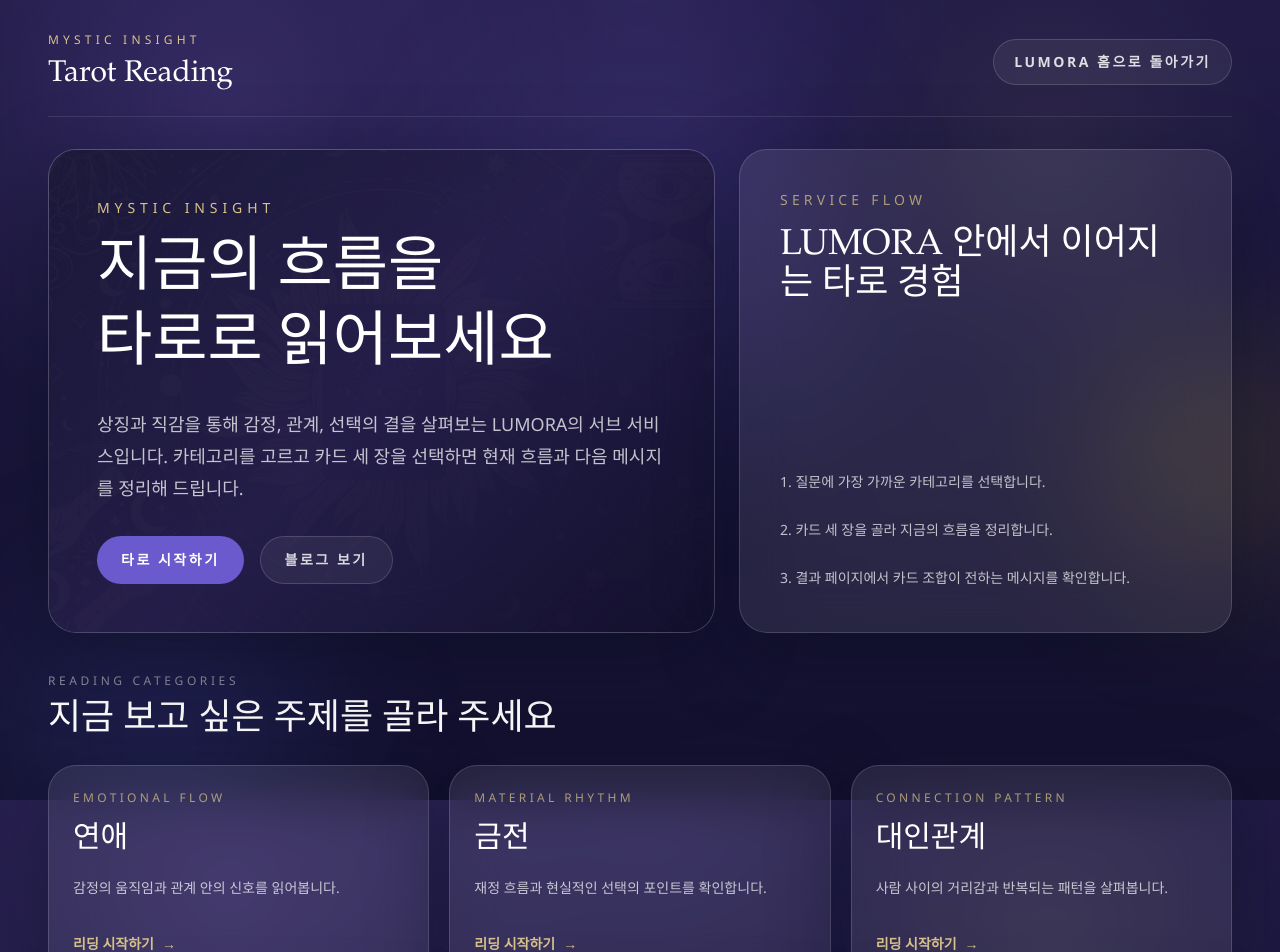
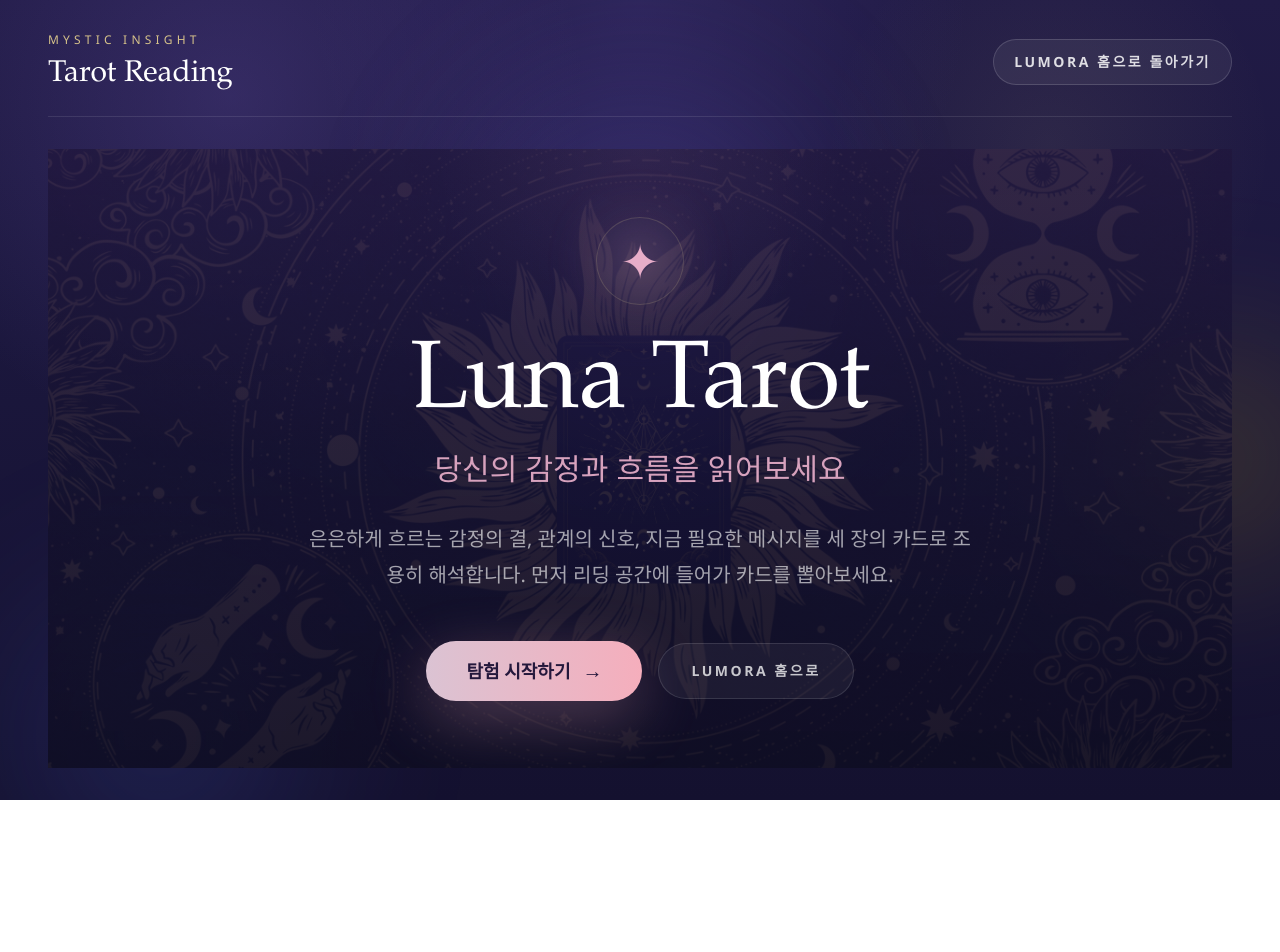
Before and after one commit to woolbo100/lumora-platform, a Next.js app: page /tarot in a window 1280 px wide. Shown: the top 952 px of the page. After the commit the page ends 800 px from the top, so only its background shows below. Built offline with nearby package versions, Linux system fonts and the light colour scheme.

Commit message:
Refine tarot hub and card reveal flow

```diff
--- a/app/tarot/page.tsx
+++ b/app/tarot/page.tsx
@@ -1,109 +1,53 @@
 import Image from "next/image";
 import Link from "next/link";
 
-import { GlassPanel } from "@/components/shared/GlassPanel";
-import { tarotCategories } from "@/data/tarotCards";
-
 export default function TarotPage() {
   return (
-    <main className="flex flex-1 flex-col gap-10 pb-8">
-      <section className="grid gap-6 lg:grid-cols-[1.15fr_0.85fr]">
-        <GlassPanel className="relative overflow-hidden p-8 sm:p-10 lg:p-12">
+    <main className="relative flex flex-1 items-center justify-center overflow-hidden px-6 py-12 sm:px-8">
       <div className="absolute inset-0">
         <Image
           src="/images/tarot/tarotmain.png"
-              alt="타로 메인 비주얼"
+          alt="타로 허브 배경"
           fill
           priority
-              className="object-cover opacity-20"
-              sizes="(max-width: 1024px) 100vw, 60vw"
+          className="object-cover opacity-34 scale-[1.02]"
+          sizes="100vw"
         />
-            <div className="absolute inset-0 bg-[linear-gradient(135deg,rgba(23,20,51,0.82),rgba(36,29,73,0.9),rgba(18,15,44,0.95))]" />
+        <div className="absolute inset-0 bg-[radial-gradient(circle_at_top,rgba(205,154,188,0.08),transparent_24%),linear-gradient(180deg,rgba(36,24,64,0.74)_0%,rgba(24,18,48,0.7)_48%,rgba(16,13,34,0.8)_100%)]" />
       </div>
 
-          <div className="relative max-w-2xl">
-            <p className="text-sm uppercase tracking-[0.35em] text-[var(--color-secondary)]">
-              Mystic Insight
+      <section className="relative z-10 mx-auto flex max-w-3xl flex-col items-center text-center">
+        <div className="mb-8 flex h-22 w-22 items-center justify-center rounded-full border border-[var(--color-secondary)]/18 bg-[radial-gradient(circle,rgba(245,186,211,0.16),rgba(255,255,255,0.02))] text-5xl text-[#e7adc8] shadow-[0_0_60px_rgba(231,173,200,0.14)]">
+          ✦
+        </div>
+
+        <h1 className="font-display text-6xl leading-none text-white sm:text-7xl md:text-8xl">
+          Luna Tarot
+        </h1>
+        <p className="mt-5 font-myeongjo text-2xl text-[#d7a2bd] sm:text-3xl">
+          당신의 감정과 흐름을 읽어보세요
         </p>
-            <h2 className="mt-4 font-display text-5xl leading-tight text-white sm:text-6xl">
-              지금의 흐름을
-              <br />
-              타로로 읽어보세요
-            </h2>
-            <p className="mt-6 max-w-xl text-base leading-8 text-white/74 sm:text-lg">
-              상징과 직감을 통해 감정, 관계, 선택의 결을 살펴보는 LUMORA의 서브
-              서비스입니다. 카테고리를 고르고 카드 세 장을 선택하면 현재 흐름과
-              다음 메시지를 정리해 드립니다.
+        <p className="mt-8 max-w-2xl text-lg leading-9 text-white/62 sm:text-xl">
+          은은하게 흐르는 감정의 결, 관계의 신호, 지금 필요한 메시지를 세 장의
+          카드로 조용히 해석합니다. 먼저 리딩 공간에 들어가 카드를 뽑아보세요.
         </p>
 
-            <div className="mt-8 flex flex-wrap gap-4">
+        <div className="mt-12 flex flex-col items-center gap-4 sm:flex-row">
           <Link
-                href="/tarot/select?category=love"
-                className="inline-flex min-h-12 items-center justify-center rounded-full bg-[var(--color-primary)] px-6 py-3 text-sm font-semibold tracking-[0.18em] uppercase text-white transition duration-300 hover:-translate-y-0.5 hover:bg-[#7f71dc]"
+            href="/tarot/select"
+            className="inline-flex min-h-14 items-center justify-center rounded-full bg-[linear-gradient(90deg,#dbc3d3_0%,#f5aebc_100%)] px-10 py-4 text-lg font-semibold text-[#24183c] shadow-[0_18px_60px_rgba(245,174,188,0.28)] transition duration-300 hover:-translate-y-1 hover:shadow-[0_24px_70px_rgba(245,174,188,0.34)]"
           >
-                타로 시작하기
+            탐험 시작하기
+            <span className="ml-3 text-xl" aria-hidden="true">
+              →
+            </span>
           </Link>
           <Link
-                href="/blog"
-                className="inline-flex min-h-12 items-center justify-center rounded-full border border-white/15 bg-white/6 px-6 py-3 text-sm font-semibold tracking-[0.18em] uppercase text-white/82 transition duration-300 hover:-translate-y-0.5 hover:border-[var(--color-secondary)]/40 hover:text-[var(--color-secondary)]"
+            href="/"
+            className="inline-flex min-h-14 items-center justify-center rounded-full border border-white/12 bg-white/5 px-8 py-4 text-sm font-semibold tracking-[0.18em] text-white/76 transition duration-300 hover:-translate-y-1 hover:border-[var(--color-secondary)]/28 hover:text-[var(--color-secondary)]"
           >
-                블로그 보기
+            LUMORA 홈으로
           </Link>
-            </div>
-          </div>
-        </GlassPanel>
-
-        <GlassPanel className="flex flex-col justify-between p-8 sm:p-10">
-          <div>
-            <p className="text-sm uppercase tracking-[0.3em] text-[var(--color-secondary)]/75">
-              Service Flow
-            </p>
-            <h3 className="mt-4 font-display text-3xl text-white sm:text-4xl">
-              LUMORA 안에서 이어지는 타로 경험
-            </h3>
-          </div>
-          <div className="mt-8 space-y-5 text-sm leading-7 text-white/72">
-            <p>1. 질문에 가장 가까운 카테고리를 선택합니다.</p>
-            <p>2. 카드 세 장을 골라 지금의 흐름을 정리합니다.</p>
-            <p>3. 결과 페이지에서 카드 조합이 전하는 메시지를 확인합니다.</p>
-          </div>
-        </GlassPanel>
-      </section>
-
-      <section className="pb-4">
-        <div className="mb-6">
-          <p className="text-xs uppercase tracking-[0.3em] text-white/50">
-            Reading Categories
-          </p>
-          <h3 className="mt-3 font-display text-4xl text-white">
-            지금 보고 싶은 주제를 골라 주세요
-          </h3>
-        </div>
-
-        <div className="grid gap-5 md:grid-cols-2 xl:grid-cols-3">
-          {tarotCategories.map((category) => (
-            <Link
-              key={category.key}
-              href={`/tarot/select?category=${category.key}`}
-              className="group"
-            >
-              <GlassPanel className="flex h-full flex-col p-6 transition duration-300 hover:-translate-y-1 hover:border-[var(--color-primary)]/35 hover:bg-white/10">
-                <p className="text-xs uppercase tracking-[0.28em] text-[var(--color-secondary)]/75">
-                  {category.eyebrow}
-                </p>
-                <h4 className="mt-4 font-display text-3xl text-white">
-                  {category.label}
-                </h4>
-                <p className="mt-4 text-sm leading-7 text-white/72">
-                  {category.description}
-                </p>
-                <span className="mt-8 inline-flex items-center gap-2 text-sm font-semibold text-[var(--color-secondary)] transition group-hover:translate-x-1">
-                  리딩 시작하기
-                  <span aria-hidden="true">→</span>
-                </span>
-              </GlassPanel>
-            </Link>
-          ))}
         </div>
       </section>
     </main>
--- a/app/tarot/select/page.tsx
+++ b/app/tarot/select/page.tsx
@@ -1,23 +1,24 @@
-import { redirect } from "next/navigation";
-
 import { TarotSelectionClient } from "@/components/tarot/TarotSelectionClient";
 import { GlassPanel } from "@/components/shared/GlassPanel";
-import { isTarotCategoryKey } from "@/lib/tarotInterpreter";
+import {
+  isTarotCategoryKey,
+  parseTarotCategoryKey,
+} from "@/lib/tarotInterpreter";
 
 export default async function TarotSelectPage(
   props: PageProps<"/tarot/select">,
 ) {
   const searchParams = await props.searchParams;
-  const category = searchParams.category;
-
-  if (typeof category !== "string" || !isTarotCategoryKey(category)) {
-    redirect("/tarot");
-  }
+  const category =
+    typeof searchParams.category === "string" &&
+    isTarotCategoryKey(searchParams.category)
+      ? parseTarotCategoryKey(searchParams.category)
+      : undefined;
 
   return (
     <main className="flex flex-1 flex-col pb-8">
       <GlassPanel className="p-6 sm:p-8">
-        <TarotSelectionClient categoryKey={category} />
+        <TarotSelectionClient initialCategoryKey={category} />
       </GlassPanel>
     </main>
   );
--- a/components/tarot/TarotCard.tsx
+++ b/components/tarot/TarotCard.tsx
@@ -38,22 +38,38 @@
       }`}
     >
       <div className="relative aspect-[3/5] w-full overflow-hidden bg-[#130f2b]">
+        {isRevealed ? (
+          <>
             <Image
               src={card.imageUrl}
               alt={`${card.nameKr} 타로 카드`}
               fill
               priority={priority}
-          className={`object-cover transition duration-500 ${
-            isRevealed ? "scale-100 opacity-100" : "scale-[1.02] opacity-88"
-          }`}
+              className="object-cover transition duration-500"
               sizes="(max-width: 768px) 40vw, 16vw"
             />
             <div className="absolute inset-0 bg-gradient-to-t from-[#0f0c29]/84 via-transparent to-transparent" />
-        {!isRevealed ? (
-          <div className="absolute inset-0 bg-[linear-gradient(145deg,rgba(214,194,138,0.14),transparent_32%,rgba(255,255,255,0.04)_50%,transparent_68%,rgba(214,194,138,0.12))]" />
-        ) : null}
+          </>
+        ) : (
+          <div className="absolute inset-0 bg-[radial-gradient(circle_at_top,rgba(219,195,142,0.18),transparent_24%),linear-gradient(180deg,rgba(35,22,62,1)_0%,rgba(23,16,46,1)_52%,rgba(14,11,31,1)_100%)]">
+            <div className="absolute inset-4 rounded-[18px] border border-[var(--color-secondary)]/18 bg-[linear-gradient(145deg,rgba(255,255,255,0.03),rgba(255,255,255,0.01))]" />
+            <div className="absolute inset-7 rounded-[14px] border border-white/7" />
+            <div className="absolute inset-0 flex flex-col items-center justify-center gap-4 text-center">
+              <div className="flex h-18 w-18 items-center justify-center rounded-full border border-[var(--color-secondary)]/20 bg-[var(--color-secondary)]/10 text-4xl text-[var(--color-secondary)]/92 shadow-[0_0_24px_rgba(219,195,142,0.18)]">
+                ✦
+              </div>
+              <div>
+                <p className="text-xs uppercase tracking-[0.36em] text-[var(--color-secondary)]/68">
+                  Luna Tarot
+                </p>
+                <p className="mt-3 font-display text-2xl text-white/92">Hidden Arcana</p>
+              </div>
+            </div>
+          </div>
+        )}
       </div>
 
+      {isRevealed ? (
         <div className="space-y-2 px-4 py-4">
           <p className="text-[11px] uppercase tracking-[0.28em] text-[var(--color-secondary)]/72">
             {suitLabel}
@@ -62,6 +78,13 @@
           <p className="text-sm text-white/60">{card.name}</p>
           <p className="text-sm leading-6 text-white/66">{card.meaningUpright}</p>
         </div>
+      ) : (
+        <div className="border-t border-white/6 px-4 py-4">
+          <p className="text-center text-xs uppercase tracking-[0.3em] text-white/40">
+            선택하면 결과에서 공개됩니다
+          </p>
+        </div>
+      )}
     </button>
   );
 }
--- a/components/tarot/TarotSelectionClient.tsx
+++ b/components/tarot/TarotSelectionClient.tsx
@@ -1,17 +1,18 @@
 "use client";
 
-import { useState } from "react";
+import { useMemo, useState } from "react";
 import { useRouter } from "next/navigation";
 
 import TarotCardItem from "@/components/tarot/TarotCard";
 import {
+  tarotCategories,
   tarotCategoryMap,
   tarotCards,
   type TarotCategoryKey,
 } from "@/data/tarotCards";
 
 type TarotSelectionClientProps = {
-  categoryKey: TarotCategoryKey;
+  initialCategoryKey?: TarotCategoryKey;
 };
 
 function shuffleCards<T>(items: T[]) {
@@ -26,14 +27,29 @@
 }
 
 export function TarotSelectionClient({
-  categoryKey,
+  initialCategoryKey,
 }: TarotSelectionClientProps) {
   const router = useRouter();
+  const [selectedCategoryKey, setSelectedCategoryKey] = useState<
+    TarotCategoryKey | undefined
+  >(initialCategoryKey);
   const [selectedCardIds, setSelectedCardIds] = useState<number[]>([]);
-  const [shuffledCards] = useState(() => shuffleCards(tarotCards));
-  const category = tarotCategoryMap[categoryKey];
+  const shuffledCards = useMemo(() => shuffleCards(tarotCards), []);
+  const selectedCategory = selectedCategoryKey
+    ? tarotCategoryMap[selectedCategoryKey]
+    : undefined;
+
+  const handleCategorySelect = (categoryKey: TarotCategoryKey) => {
+    setSelectedCategoryKey(categoryKey);
+    setSelectedCardIds([]);
+    router.replace(`/tarot/select?category=${categoryKey}`);
+  };
 
   const handleToggle = (cardId: number) => {
+    if (!selectedCategoryKey) {
+      return;
+    }
+
     setSelectedCardIds((current) => {
       if (current.includes(cardId)) {
         return current.filter((id) => id !== cardId);
@@ -48,12 +64,12 @@
   };
 
   const handleNext = () => {
-    if (selectedCardIds.length !== 3) {
+    if (!selectedCategoryKey || selectedCardIds.length !== 3) {
       return;
     }
 
     router.push(
-      `/tarot/result?category=${categoryKey}&cards=${selectedCardIds.join(",")}`,
+      `/tarot/result?category=${selectedCategoryKey}&cards=${selectedCardIds.join(",")}`,
     );
   };
 
@@ -61,32 +77,68 @@
     <section className="flex flex-1 flex-col">
       <div className="mx-auto w-full max-w-4xl text-center">
         <p className="text-sm uppercase tracking-[0.3em] text-[var(--color-secondary)]/72">
-          {category.eyebrow}
+          {selectedCategory?.eyebrow ?? "Mystic Spread"}
         </p>
         <h2 className="mt-4 font-display text-4xl text-white sm:text-5xl">
-          {category.label} 리딩을 위한 카드 선택
+          {selectedCategory
+            ? `${selectedCategory.label} 리딩을 위한 카드 선택`
+            : "어떤 흐름을 읽고 싶은지 먼저 골라 주세요"}
         </h2>
         <p className="mx-auto mt-5 max-w-2xl text-base leading-8 text-white/72 sm:text-lg">
-          마음이 머무는 카드 세 장을 골라 주세요. 78장 전체 덱에서 선택한 카드
-          조합으로 현재 흐름과 다음 메시지를 읽어드립니다.
+          {selectedCategory
+            ? "이제 카드 세 장을 뽑아 주세요. 선택 화면에서는 카드의 뒷면만 보이고, 결과 페이지에서만 실제 카드가 드러납니다."
+            : "주제를 먼저 정하면 그 감정선에 맞는 리딩 흐름으로 카드 뽑기를 시작할 수 있습니다."}
         </p>
         <p className="mt-6 text-sm uppercase tracking-[0.24em] text-[var(--color-secondary)]">
-          {selectedCardIds.length} / 3 selected
+          {selectedCategory
+            ? `${selectedCardIds.length} / 3 selected`
+            : "Choose a reading topic"}
         </p>
       </div>
 
-      <div className="mt-12 grid gap-4 sm:grid-cols-2 lg:grid-cols-4 xl:grid-cols-5">
+      <div className="mx-auto mt-10 grid w-full max-w-5xl gap-4 md:grid-cols-2 xl:grid-cols-3">
+        {tarotCategories.map((category) => {
+          const active = category.key === selectedCategoryKey;
+
+          return (
+            <button
+              key={category.key}
+              type="button"
+              onClick={() => handleCategorySelect(category.key)}
+              className={`rounded-[26px] border px-6 py-6 text-left transition duration-300 ${
+                active
+                  ? "border-[var(--color-secondary)]/36 bg-[var(--color-secondary)]/10 shadow-[0_0_24px_rgba(219,195,142,0.12)]"
+                  : "border-white/10 bg-white/5 hover:-translate-y-1 hover:border-white/20 hover:bg-white/8"
+              }`}
+            >
+              <p className="text-xs uppercase tracking-[0.28em] text-[var(--color-secondary)]/72">
+                {category.eyebrow}
+              </p>
+              <h3 className="mt-3 font-display text-3xl text-white">
+                {category.label}
+              </h3>
+              <p className="mt-4 text-sm leading-7 text-white/68">
+                {category.description}
+              </p>
+            </button>
+          );
+        })}
+      </div>
+
+      {selectedCategory ? (
+        <div className="mt-14 grid gap-4 sm:grid-cols-2 lg:grid-cols-4 xl:grid-cols-5">
           {shuffledCards.map((card, index) => (
             <TarotCardItem
               key={card.id}
               card={card}
               isSelected={selectedCardIds.includes(card.id)}
-            isRevealed
+              isRevealed={false}
               onSelect={() => handleToggle(card.id)}
               priority={index < 5}
             />
           ))}
         </div>
+      ) : null}
 
       <div className="sticky bottom-6 mt-10 flex flex-col items-center justify-center gap-4 rounded-[28px] border border-white/10 bg-[#120f2ccc] px-5 py-5 backdrop-blur-xl sm:flex-row">
         <button
@@ -94,12 +146,12 @@
           onClick={() => router.push("/tarot")}
           className="inline-flex min-h-12 items-center justify-center rounded-full border border-white/12 px-6 py-3 text-sm font-semibold tracking-[0.18em] text-white/82 transition duration-300 hover:border-white/24 hover:bg-white/6"
         >
-          카테고리 다시 선택
+          허브로 돌아가기
         </button>
         <button
           type="button"
           onClick={handleNext}
-          disabled={selectedCardIds.length !== 3}
+          disabled={!selectedCategoryKey || selectedCardIds.length !== 3}
           className="inline-flex min-h-12 items-center justify-center rounded-full bg-[var(--color-primary)] px-6 py-3 text-sm font-semibold tracking-[0.18em] text-white transition duration-300 hover:-translate-y-0.5 hover:bg-[#7f71dc] disabled:cursor-not-allowed disabled:bg-white/10 disabled:text-white/40"
         >
           결과 보기
--- a/lib/tarotInterpreter.ts
+++ b/lib/tarotInterpreter.ts
@@ -41,6 +41,10 @@
 
 export function isTarotCategoryKey(value?: string): value is TarotCategoryKey {
   return Boolean(value && value in tarotCategoryMap);
+}
+
+export function parseTarotCategoryKey(value: string): TarotCategoryKey {
+  return value as TarotCategoryKey;
 }
 
 export function findTarotCardsByIds(ids: number[]) {
```
Lines whose indentation alone changed are shown as unchanged.
